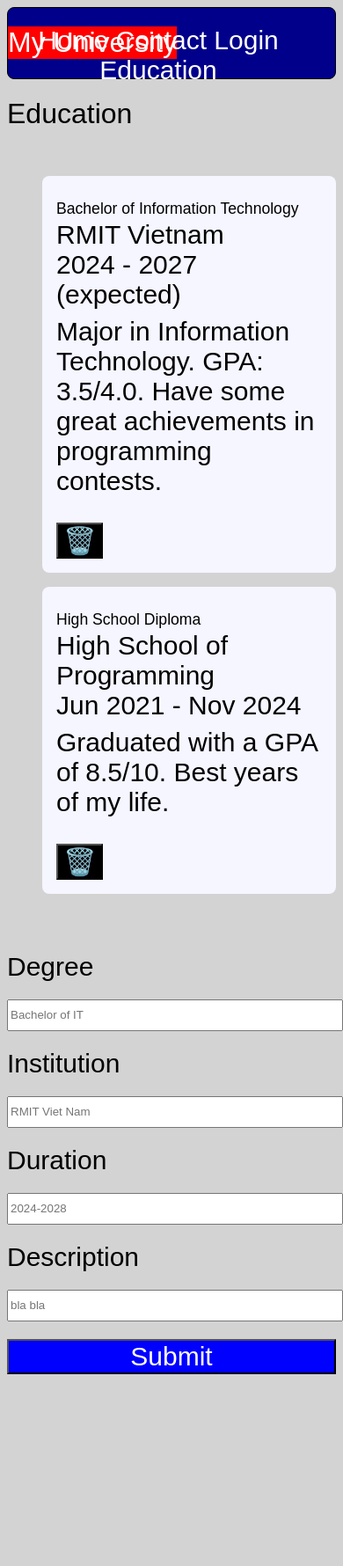
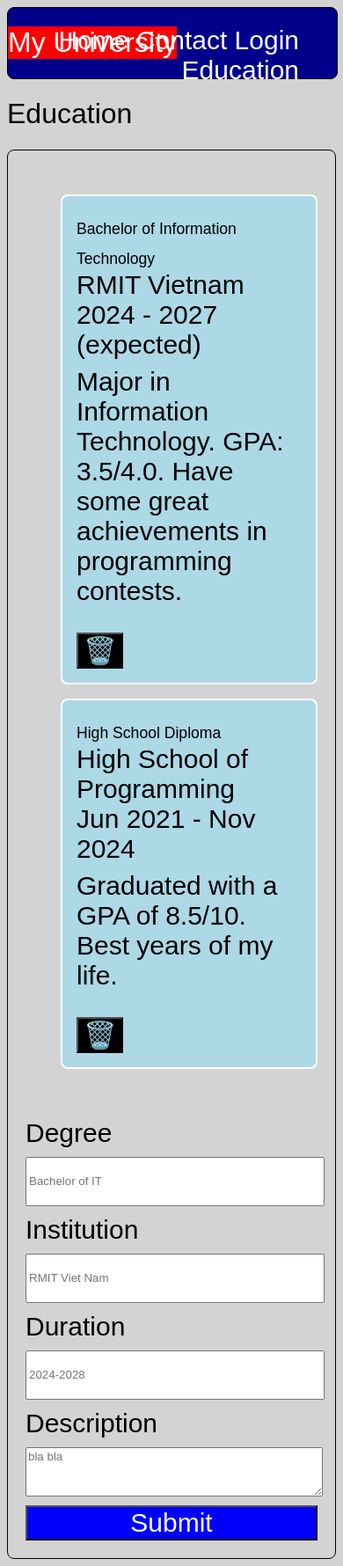
Before and after one commit to phuchuynhtan4103131/midterm-practice, a plain HTML site: page New folder/Education.html in a window 390 px wide. Shown: the whole page at 88% size. Before the commit the page ends 1570 px from the top, so only its background shows below. Drawn offline with Linux system fonts and the light colour scheme; a web font is replaced by a local one.

Commit message:
fixing navgation bar

```diff
--- a/New folder/Education.html
+++ b/New folder/Education.html
@@ -31,7 +31,7 @@
         <input name="duration" id="duration" placeholder="2024-2028">
 
         <label for="description">Description</label>
-        <input name="description" id="description" placeholder="bla bla">
+        <textarea name="description" id="description" placeholder="bla bla" rows="4" cols="50"></textarea>
 
         <button type="button" id="btn">Submit</button>
     </div>
--- a/New folder/Education.js
+++ b/New folder/Education.js
@@ -14,7 +14,7 @@ const educations = [
 ];
 
 const degree = document.getElementById("degree")
-const insitution = document.getElementById("institution")
+const institution = document.getElementById("institution")
 const duration = document.getElementById("duration")
 const description = document.getElementById("description")
 const edu = document.getElementById("education")
@@ -42,17 +42,17 @@ function renderAll(){
 
 function addEdu(){
     const degreeInput = degree.value.trim();
-    const InsitutionInput = insitution.value.trim();
+    const InstitutionInput = institution.value.trim();
     const DurationInput = duration.value.trim();
     const descriptionInput = description.value.trim();
 
-    if(degreeInput === "" || InsitutionInput === "" || DurationInput === "" || descriptionInput === ""){
+    if(degreeInput === "" || InstitutionInput === "" || DurationInput === "" || descriptionInput === ""){
         return;
     }
 
     const newEdu = {
         degree:degreeInput,
-        insitution: InsitutionInput,
+        institution: InstitutionInput,
         duration:DurationInput,
         description:descriptionInput
     };
@@ -60,7 +60,7 @@ function addEdu(){
     renderAll();
 
     degree.value = "";
-    insitution.value = "";
+    institution.value = "";
     duration.value = "";
     description.value = "";
 }
@@ -75,7 +75,7 @@ edu.addEventListener("click", e => {
 });
 
 button.addEventListener("click", addEdu);
-[degree, insitution, duration, description].forEach(input =>
+[degree, institution, duration, description].forEach(input =>
     input.addEventListener("keydown", e =>{
         if(e.key === "Enter") addEdu();
     })
--- a/New folder/style.css
+++ b/New folder/style.css
@@ -47,7 +47,7 @@ img{
     justify-content: space-between;
     border:solid black 1px;
     border-radius: 8px;
-
+    width:100%;
 }
 .navbar > h1{
     color: white;
@@ -270,6 +270,10 @@ footer{
     #slider{
         display:none
     }
+    nav{
+        width:100%;
+        text-align: right;
+    }
 }
 a:nth-child(1):hover,
 a:nth-child(2):hover,
@@ -339,20 +343,37 @@ input.error  {
 .Education{
     display: flex;
     flex-direction: column;
-    gap:20px;
+    gap:10px;
     font-size:30px;
+    border: 1px black solid;
+    border-radius: 8px;
+    padding: 20px;
 }
 .Education > input{
     width: 100%;
-    height: 30px;
+    height: 50px;
 }
+.Education > input:not(:placeholder-shown){
+    color:red;
+    background-color:greenyellow;
+}
+.Education > textarea{
+    width: 100%;
+    height: 50px;
+}
+
 .edu-card{
-    background-color: #f5f6ff;
+    background-color:lightblue;
     padding: 1rem;
     margin-bottom: 1rem;
+    border: white solid 2px;
     border-radius: 8px;
     list-style: none;
     gap:8px;
+    transition: transform 0.3s ease-in;
+}
+.edu-card:hover{
+    transform: scale(1.2);
 }
 .edu-card strong {
   font-size: 1.1rem;
```
Also changed, not shown: New folder/contact.html (+1 -0 lines), New folder/login.html (+1 -0 lines).
